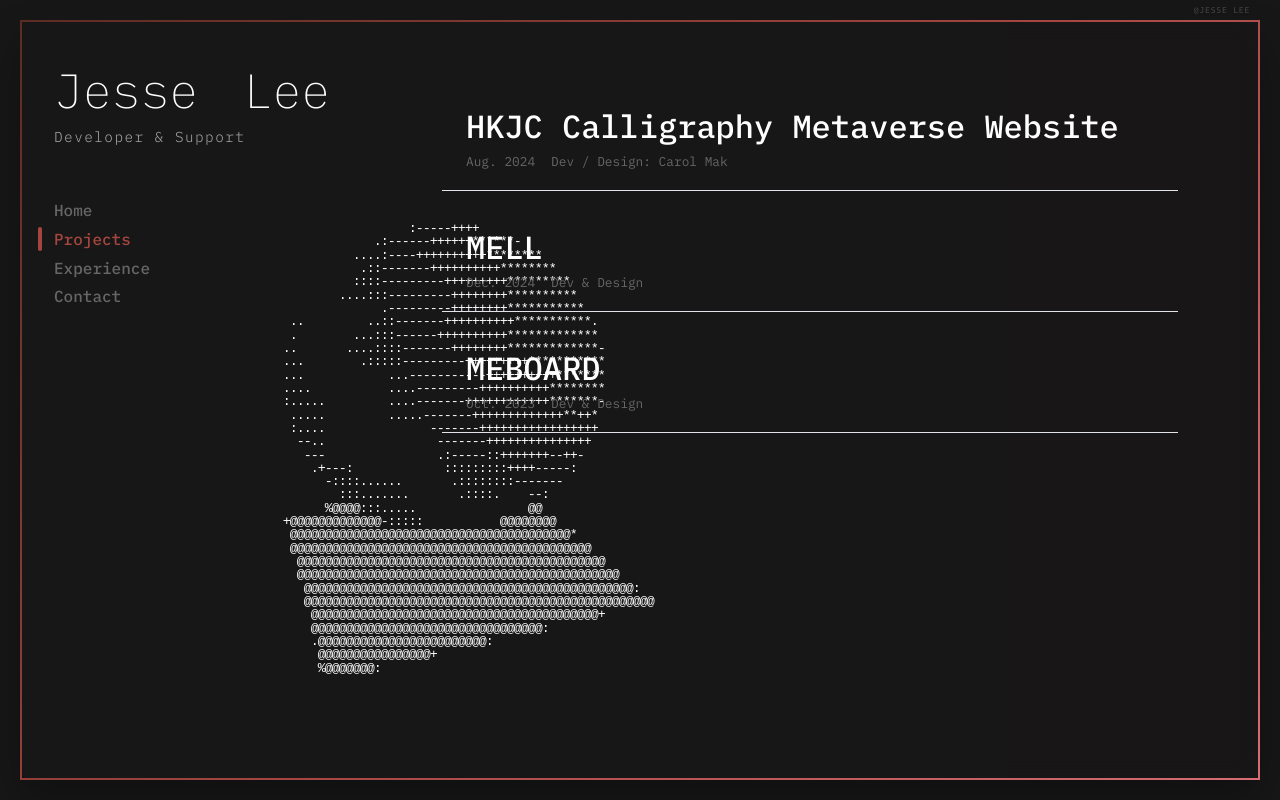
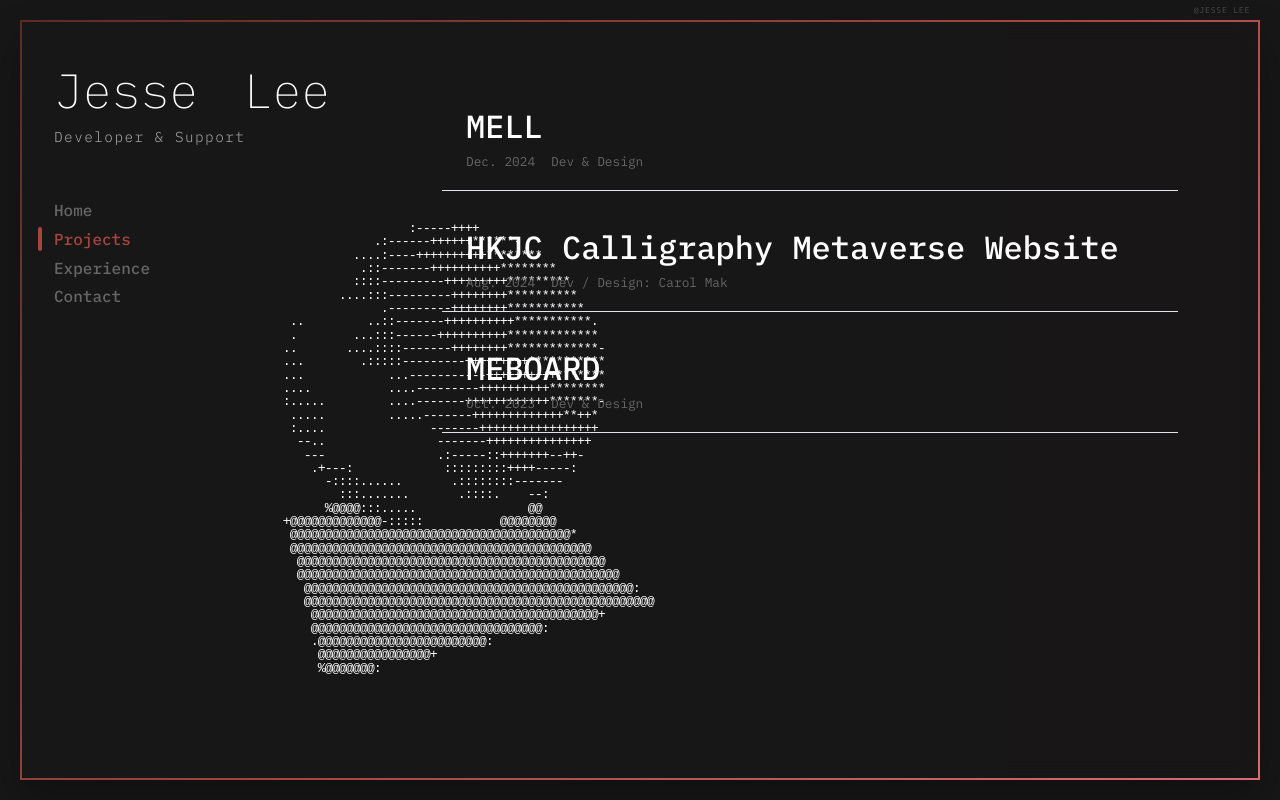
Before and after one commit to leehin6969/leehin6969.github.io, a React (Vite) app: page /#/projects in a window 1280 px wide. Built offline with nearby package versions, Linux system fonts and the light colour scheme.

Commit message:
Update project changes

```diff
--- a/src/pages/Projects.jsx
+++ b/src/pages/Projects.jsx
@@ -167,17 +167,17 @@
   const projectData = useMemo(() => [
     {
       id: 1,
+      title: "MELL",
+      date: "Dec. 2024",
+      type: "Dev & Design",
+      link: "https://mell.vercel.app/"
+    },
+    {
+      id: 2,
       title: "HKJC Calligraphy Metaverse Website",
       date: "Aug. 2024",
       type: "Dev / Design: Carol Mak",
       link: "https://jc-ccultureatt.zuni.org.hk/en/calligraphy/opening-3/"
-    },
-    {
-      id: 2,
-      title: "MELL",
-      date: "Dec. 2024",
-      type: "Dev & Design",
-      link: "https://mell.vercel.app/"
     },
     {
       id: 3,
```
